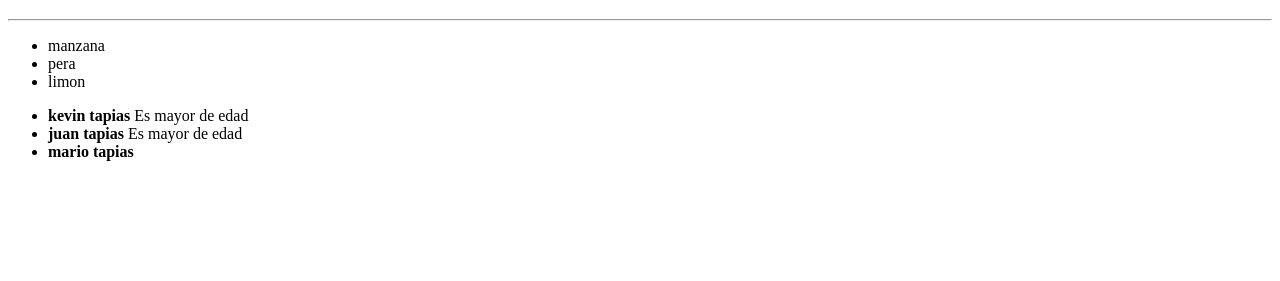
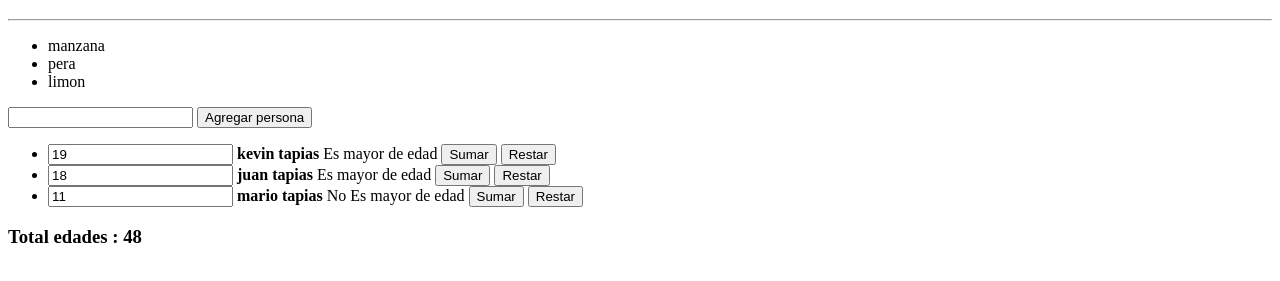
Before and after one commit to kvntapias/startVueJs, a plain HTML site: page index.html in a window 1280 px wide. Shown: the part 61-342 px from the top of the page. Drawn offline with nearby package versions, Linux system fonts and the light colour scheme.

Commit message:
ejercicios con v-models

```diff
--- a/index.html
+++ b/index.html
@@ -16,13 +16,24 @@
             <li v-for="fruta of frutas">{{ fruta }}</li>
         </ul>
 
+        <!--inputs-->
+        <input type="text" v-model="nuevaPersona"
+        @keyup.enter="agregarPersona">
+        <button @click="agregarPersona">Agregar persona</button>
+
         <!--listar personas (objects)-->
         <ul>
             <li v-for="persona in personas">
+                <input type="number" v-model.number="persona.edad">
                 <b>{{persona.nombre  + " "+ persona.apellidos }}</b>
                 <span v-if="persona.edad >= 18">Es mayor de edad</span>
+                <span v-else>No Es mayor de edad</span>
+                <button @click="persona.edad++">Sumar</button>
+                <button @click="persona.edad--">Restar</button>
             </li>
         </ul>
+
+        <h3>Total edades : {{sumarEdades}}</h3>
     </div>
 
     <script src="https://cdn.jsdelivr.net/npm/vue/dist/vue.js"></script>
--- a/script.js
+++ b/script.js
@@ -19,6 +19,32 @@ const app = new Vue({
                 apellidos : "tapias",
                 edad: 11
             },
-        ]
+        ],
+        nuevaPersona : '',
+        totaledades : 0
+    },
+
+    methods : {
+        agregarPersona(){
+            this.personas.push({
+                nombre : this.nuevaPersona,
+                apellidos : this.nuevaPersona,
+                edad : this.nuevaPersona,
+            });
+            this.nuevaPersona = ''
+        },
+        quitarPersona(){
+
+        }
+    },
+
+    computed: {
+        sumarEdades(){
+            this.totaledades = 0;
+            for (persona of this.personas) {
+                this.totaledades += persona.edad;
+            }
+            return this.totaledades;
+        }
     }
 });
```
